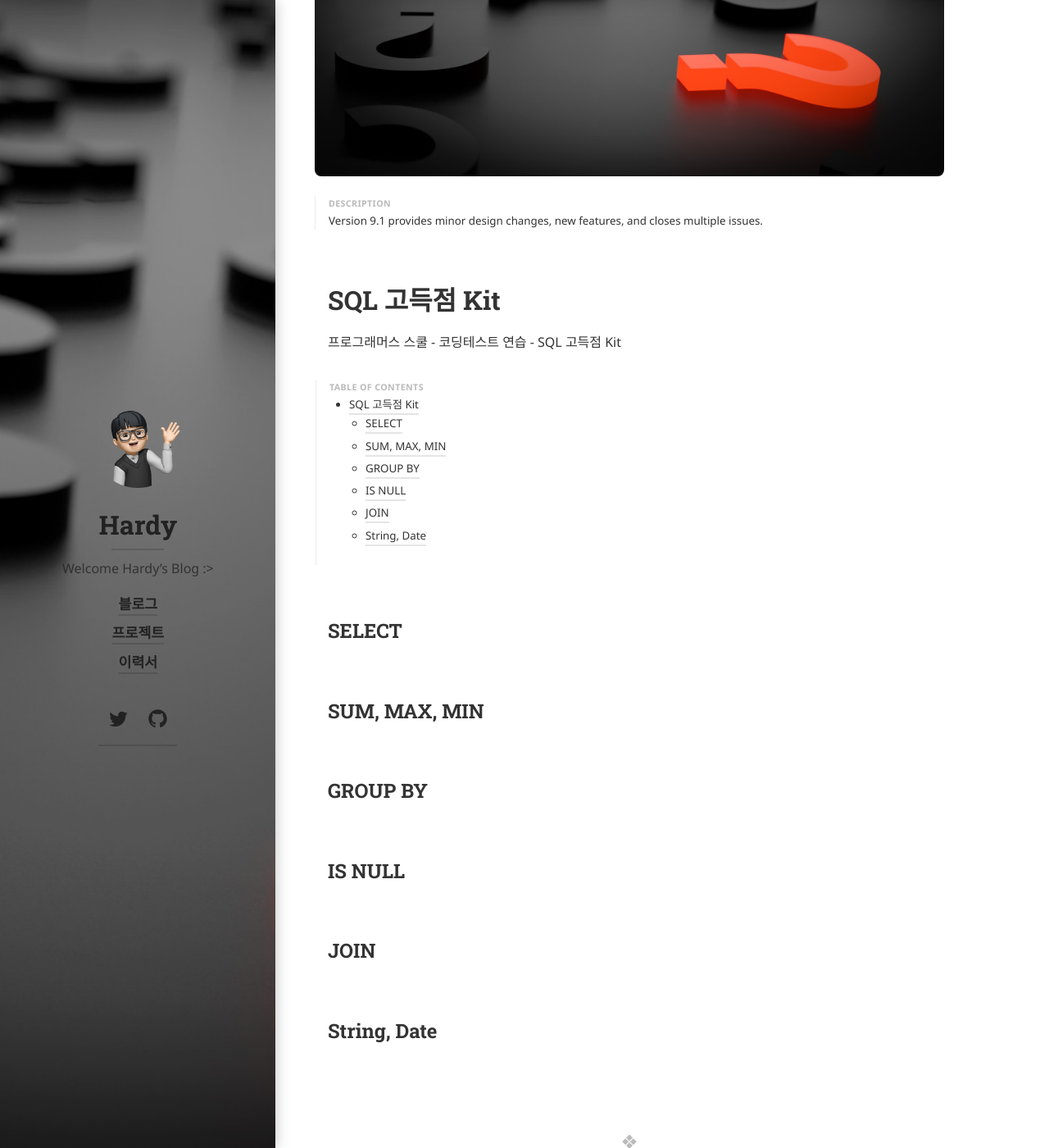
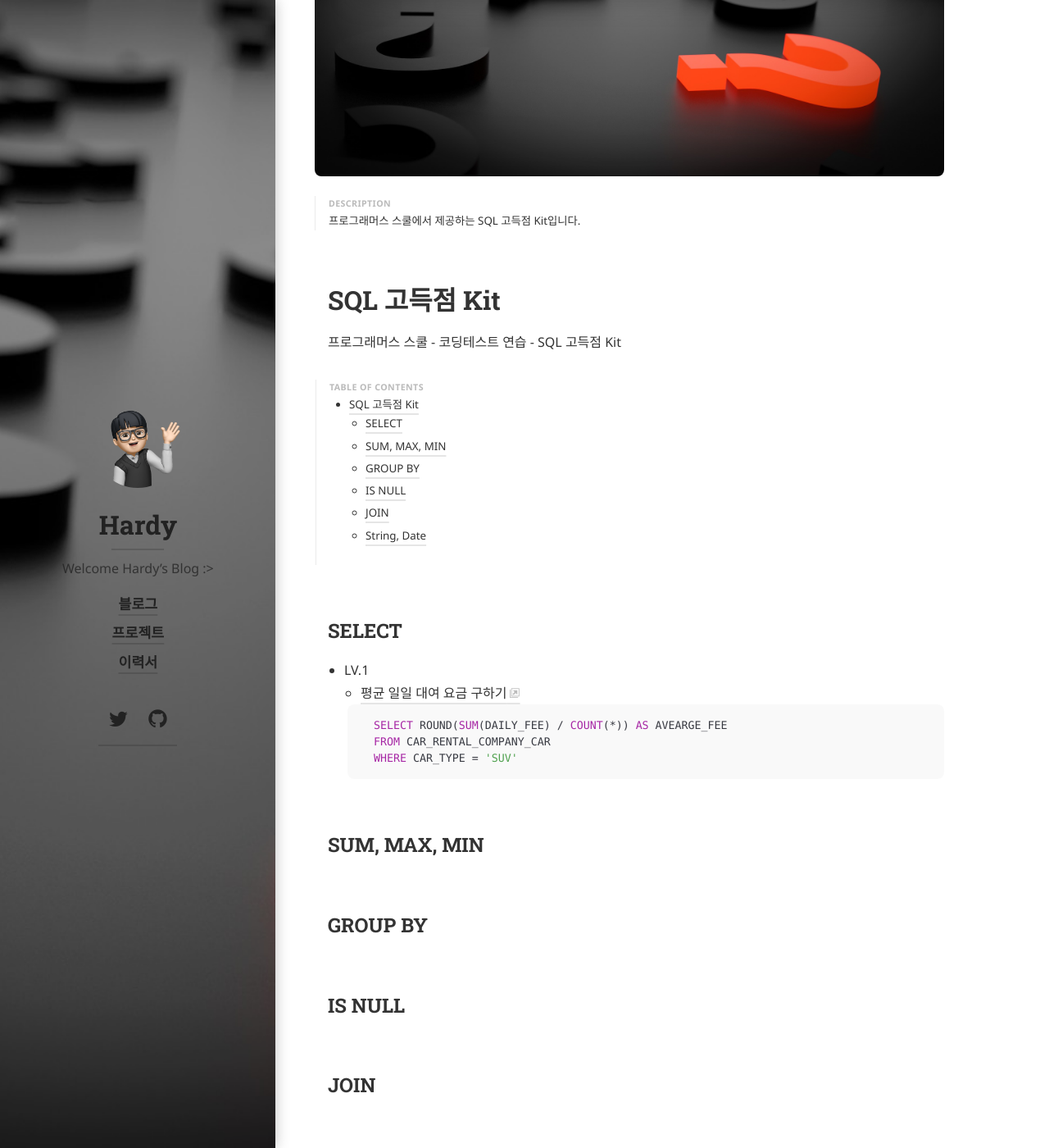
Before and after one commit to hardy716/hardy716.github.io, a Jekyll site: the page built from SQL/_posts/2023-04-17-프로그래머스-SQL-고득점-Kit.md, in a window 1280 px wide and 1400 px high, scrolled down 439 px. Shown: the whole window at 82% size. Built offline with Jekyll 4.4.1, drawn with Linux system fonts in a browser that asks for light colours; cached includes are drawn as plain includes; nearby versions of some CDN libraries; some web fonts are replaced; library files that are not in the unit come from our copies; some of the changed text lies outside the part shown.

Commit message:
post test

````diff
--- a/SQL/_posts/2023-04-17-프로그래머스-SQL-고득점-Kit.md
+++ b/SQL/_posts/2023-04-17-프로그래머스-SQL-고득점-Kit.md
@@ -1,6 +1,6 @@
 ---
 layout: post
-title: Programmers - SQL 고득점 Kit
+title: Programmers - 프로그래머스 SQL 고득점 Kit
 image: /assets/img/blog/sql.jpg
 accent_image:
   background: url('/assets/img/blog/sql.jpg') center/cover
@@ -8,7 +8,7 @@ accent_image:
 accent_color: '#ccc'
 theme_color: '#ccc'
 description: >
-  Version 9.1 provides minor design changes, new features, and closes multiple issues.
+  프로그래머스 스쿨에서 제공하는 SQL 고득점 Kit입니다.
 invert_sidebar: true
 ---
 
@@ -21,6 +21,14 @@ invert_sidebar: true
 
 
 ## SELECT
+
+- LV.1
+    - [평균 일일 대여 요금 구하기](https://school.programmers.co.kr/learn/courses/30/lessons/151136)
+    ```sql
+    SELECT ROUND(SUM(DAILY_FEE) / COUNT(*)) AS AVEARGE_FEE
+    FROM CAR_RENTAL_COMPANY_CAR
+    WHERE CAR_TYPE = 'SUV'
+    ```
 
 
 ## SUM, MAX, MIN
````
